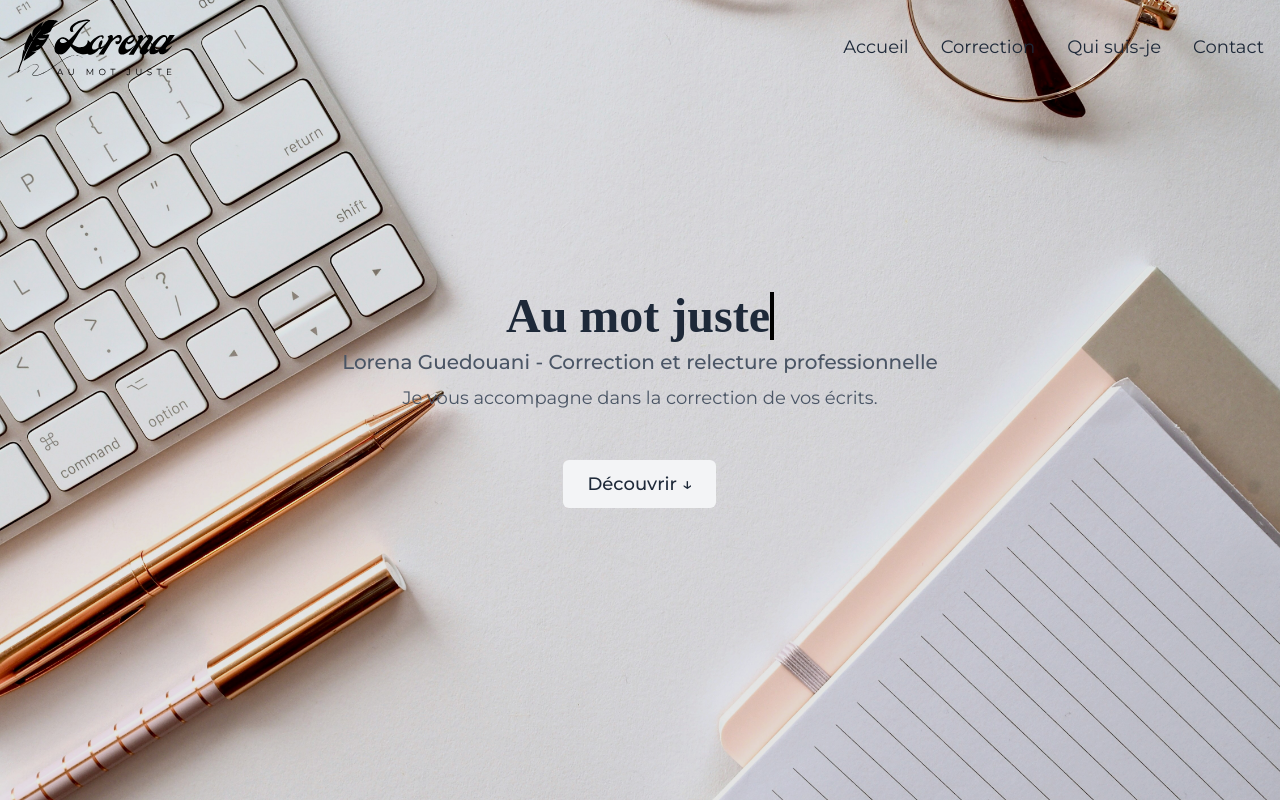
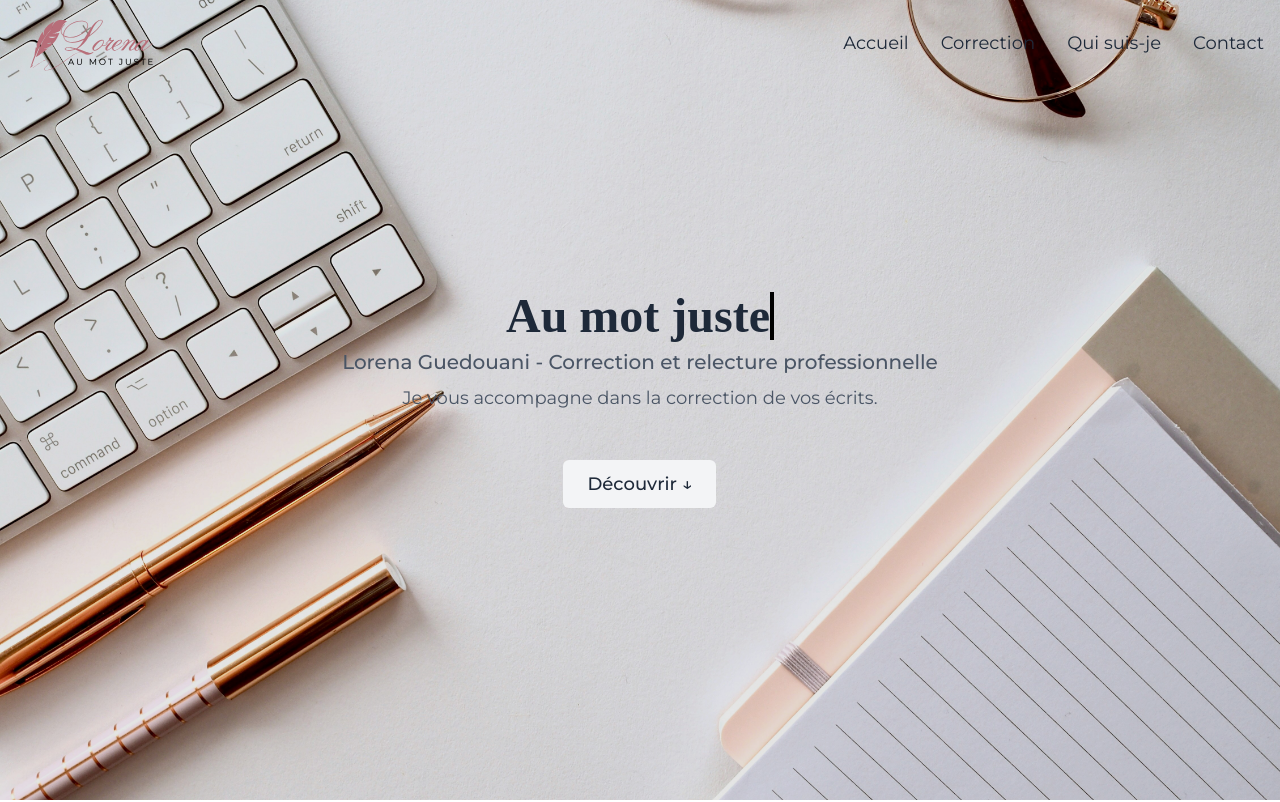
Before and after one commit to EthwallLo/lorena-website-correction, a Next.js app: page / in a window 1280 px wide. Shown: the top 802 px of the page. Built offline with nearby package versions, Linux system fonts and the light colour scheme; a web font is replaced by a local one.

Commit message:
LGU : changement logo

```diff
--- a/app/Header.tsx
+++ b/app/Header.tsx
@@ -22,7 +22,7 @@ export default function Header() {
     >
       <nav className="max-w-7xl mx-auto flex justify-between items-center px-4">
         <Link href="/">
-          <Image src="/logo.svg" alt="Logo" width={160} height={100} />
+          <Image src="/logo-moderne.svg" alt="Logo" width={160} height={100} />
         </Link>
 
         <div className="flex space-x-8 text-gray-800 text-lg">
--- a/app/footer.tsx
+++ b/app/footer.tsx
@@ -4,7 +4,7 @@ export default function Footer() {
       <div className="max-w-6xl mx-auto flex justify-between items-start px-6 md:px-12 gap-40">
 
         <div className="flex flex-col items-start">
-          <img src="/logo.svg" alt="Lorena - Au mot juste" className="h-24 w-auto" />
+          <img src="/logo-moderne.svg" alt="Lorena - Au mot juste" className="h-24 w-auto" />
         </div>
 
         <div className="text-[#333333] flex flex-col items-start whitespace-nowrap">
```
Also changed, not shown: public/logo-moderne.svg (added), public/logo-rose.svg (added).
